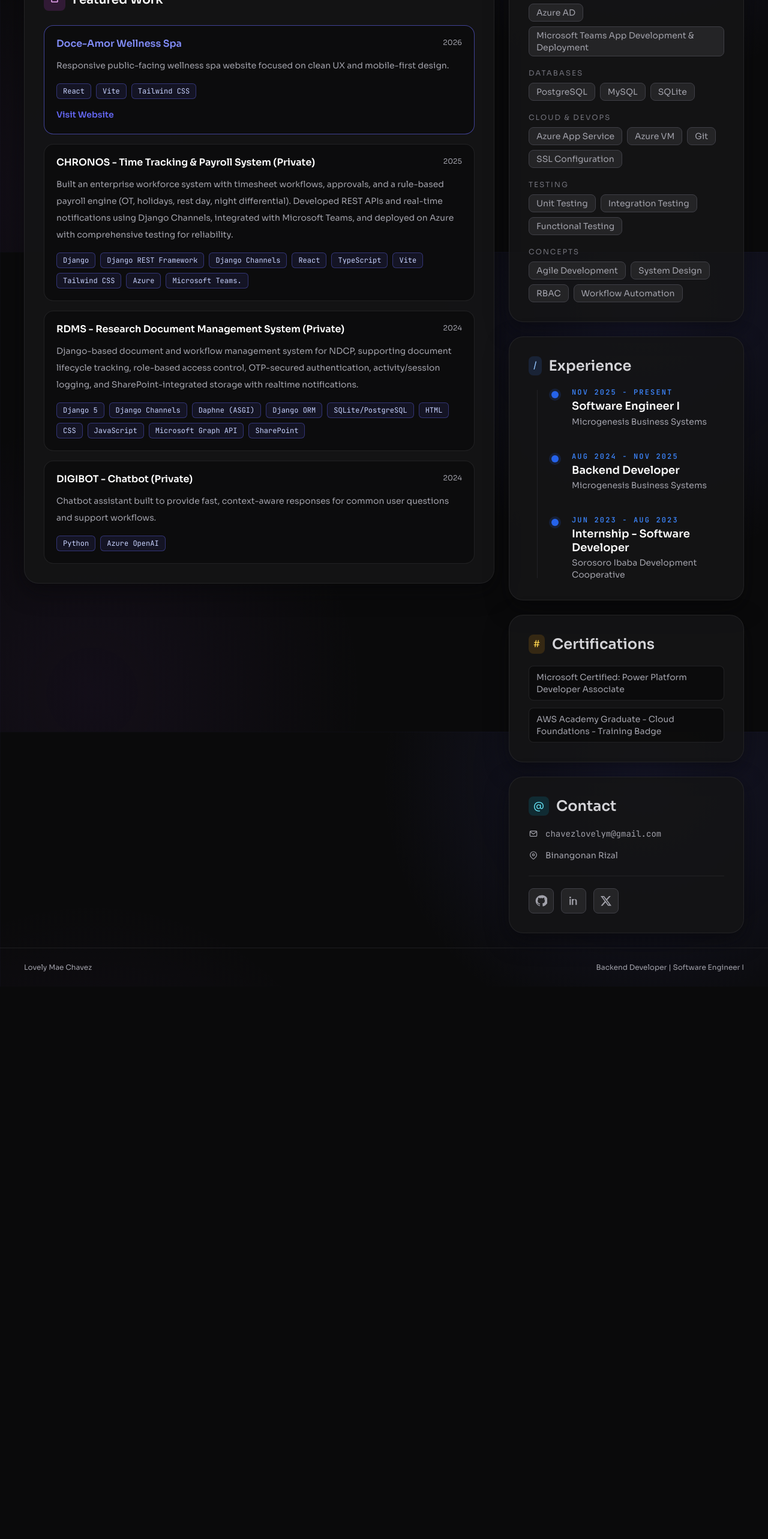
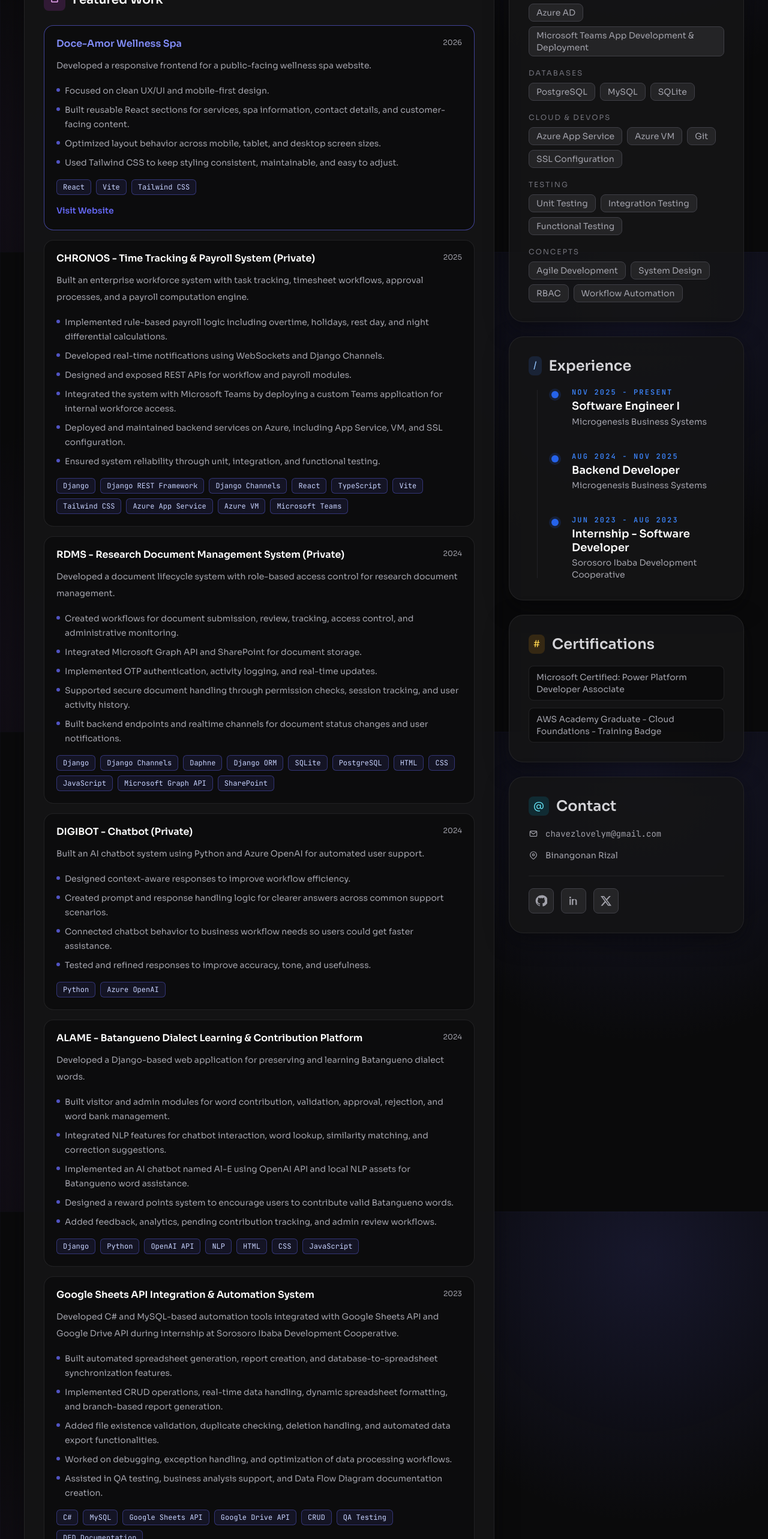
Before and after one commit to MsLovely-dev/lovely-chavez-portfolio, a React (Vite) app: page / in a window 1280 px wide. Shown: the part 1180-3746 px from the top of the page at 60% size. Before the commit the page ends 2825 px from the top, so only its background shows below. Built offline with nearby package versions, Linux system fonts and the light colour scheme.

Commit message:
C 20260511 : New Update

```diff
--- a/src/App.jsx
+++ b/src/App.jsx
@@ -73,6 +73,9 @@ function App() {
       summary:
         project.points.find((point) => point.startsWith('Overview:'))?.replace('Overview:', '').trim() ||
         project.points[0],
+      details: project.points.filter(
+        (point) => !point.startsWith('Overview:') && !point.startsWith('Stack:')
+      ),
       stackTags:
         project.points
           .find((point) => point.startsWith('Stack:'))
@@ -151,7 +154,7 @@ function App() {
                   View Projects
                 </a>
                 <a
-                  href={encodeURI(`${import.meta.env.BASE_URL}files/LOVELY MAE CHAVEZ_CV.pdf`)}
+                  href={encodeURI(`${import.meta.env.BASE_URL}files/LOVELY MAE CHAVEZ_CV1.pdf`)}
                   download
                   className="rounded-lg border border-border bg-surface/80 px-6 py-3 text-sm font-semibold text-text hover:border-accent/60 hover:text-white"
                 >
@@ -235,6 +238,16 @@ function App() {
                         </span>
                       </div>
                       <p className="mt-3 text-sm leading-7 text-muted">{project.summary}</p>
+                      {project.details.length > 0 ? (
+                        <ul className="mt-4 space-y-2 text-sm leading-6 text-muted">
+                          {project.details.map((detail) => (
+                            <li key={detail} className="flex gap-2">
+                              <span className="mt-2 h-1.5 w-1.5 shrink-0 rounded-full bg-accent/80" aria-hidden="true" />
+                              <span>{detail}</span>
+                            </li>
+                          ))}
+                        </ul>
+                      ) : null}
                       <div className="mt-4 flex flex-wrap gap-2">
                         {project.stackTags.map((tag) => (
                           <span
--- a/src/data/portfolioData.js
+++ b/src/data/portfolioData.js
@@ -3,22 +3,27 @@ export const projects = [
     title: 'CHRONOS - Time Tracking & Payroll System (Private)',
     year: 2025,
     points: [
-      'Built an enterprise workforce system with timesheet workflows, approvals, and a rule-based payroll engine (OT, holidays, rest day, night differential). Developed REST APIs and real-time notifications using Django Channels, integrated with Microsoft Teams, and deployed on Azure with comprehensive testing for reliability.',
-      'Rule-based payroll logic including overtime, holidays, rest day, and night differential calculations.',
-      'Real-time notifications using WebSockets (Django Channels).',
-      'REST APIs for workflow and payroll modules.',
-      'Microsoft Teams integration through a custom Teams application for internal workforce access.',
-      'Backend deployment and maintenance on Azure (App Service, VM, SSL configuration).',
-      'Unit, integration, and functional testing to ensure reliability.',
-      'Stack: Django, Django REST Framework, Django Channels, React, TypeScript, Vite, Tailwind CSS, Azure, Microsoft Teams.',
+      'Overview: Built an enterprise workforce system with task tracking, timesheet workflows, approval processes, and a payroll computation engine.',
+      'Implemented rule-based payroll logic including overtime, holidays, rest day, and night differential calculations.',
+      'Developed real-time notifications using WebSockets and Django Channels.',
+      'Designed and exposed REST APIs for workflow and payroll modules.',
+      'Integrated the system with Microsoft Teams by deploying a custom Teams application for internal workforce access.',
+      'Deployed and maintained backend services on Azure, including App Service, VM, and SSL configuration.',
+      'Ensured system reliability through unit, integration, and functional testing.',
+      'Stack: Django, Django REST Framework, Django Channels, React, TypeScript, Vite, Tailwind CSS, Azure App Service, Azure VM, Microsoft Teams',
     ],
   },
   {
     title: 'RDMS - Research Document Management System (Private)',
     year: 2024,
     points: [
-      'Django-based document and workflow management system for NDCP, supporting document lifecycle tracking, role-based access control, OTP-secured authentication, activity/session logging, and SharePoint-integrated storage with realtime notifications.',
-      'Stack: Django 5, Django Channels, Daphne (ASGI), Django ORM, SQLite/PostgreSQL, HTML, CSS, JavaScript, Microsoft Graph API, SharePoint',
+      'Overview: Developed a document lifecycle system with role-based access control for research document management.',
+      'Created workflows for document submission, review, tracking, access control, and administrative monitoring.',
+      'Integrated Microsoft Graph API and SharePoint for document storage.',
+      'Implemented OTP authentication, activity logging, and real-time updates.',
+      'Supported secure document handling through permission checks, session tracking, and user activity history.',
+      'Built backend endpoints and realtime channels for document status changes and user notifications.',
+      'Stack: Django, Django Channels, Daphne, Django ORM, SQLite, PostgreSQL, HTML, CSS, JavaScript, Microsoft Graph API, SharePoint',
     ],
   },
   {
@@ -26,7 +31,11 @@ export const projects = [
     liveUrl: 'https://doceamorwellnessspa.netlify.app/',
     year: 2026,
     points: [
-      'Responsive public-facing wellness spa website focused on clean UX and mobile-first design.',
+      'Overview: Developed a responsive frontend for a public-facing wellness spa website.',
+      'Focused on clean UX/UI and mobile-first design.',
+      'Built reusable React sections for services, spa information, contact details, and customer-facing content.',
+      'Optimized layout behavior across mobile, tablet, and desktop screen sizes.',
+      'Used Tailwind CSS to keep styling consistent, maintainable, and easy to adjust.',
       'Stack: React, Vite, Tailwind CSS',
     ],
   },
@@ -34,8 +43,38 @@ export const projects = [
     title: 'DIGIBOT - Chatbot (Private)',
     year: 2024,
     points: [
-      'Chatbot assistant built to provide fast, context-aware responses for common user questions and support workflows.',
+      'Overview: Built an AI chatbot system using Python and Azure OpenAI for automated user support.',
+      'Designed context-aware responses to improve workflow efficiency.',
+      'Created prompt and response handling logic for clearer answers across common support scenarios.',
+      'Connected chatbot behavior to business workflow needs so users could get faster assistance.',
+      'Tested and refined responses to improve accuracy, tone, and usefulness.',
       'Stack: Python, Azure OpenAI',
     ],
   },
+  {
+    title: 'ALAME - Batangueno Dialect Learning & Contribution Platform',
+    year: 2024,
+    points: [
+      'Overview: Developed a Django-based web application for preserving and learning Batangueno dialect words.',
+      'Built visitor and admin modules for word contribution, validation, approval, rejection, and word bank management.',
+      'Integrated NLP features for chatbot interaction, word lookup, similarity matching, and correction suggestions.',
+      'Implemented an AI chatbot named Al-E using OpenAI API and local NLP assets for Batangueno word assistance.',
+      'Designed a reward points system to encourage users to contribute valid Batangueno words.',
+      'Added feedback, analytics, pending contribution tracking, and admin review workflows.',
+      'Stack: Django, Python, OpenAI API, NLP, HTML, CSS, JavaScript',
+    ],
+  },
+  {
+    title: 'Google Sheets API Integration & Automation System',
+    year: 2023,
+    points: [
+      'Overview: Developed C# and MySQL-based automation tools integrated with Google Sheets API and Google Drive API during internship at Sorosoro Ibaba Development Cooperative.',
+      'Built automated spreadsheet generation, report creation, and database-to-spreadsheet synchronization features.',
+      'Implemented CRUD operations, real-time data handling, dynamic spreadsheet formatting, and branch-based report generation.',
+      'Added file existence validation, duplicate checking, deletion handling, and automated data export functionalities.',
+      'Worked on debugging, exception handling, and optimization of data processing workflows.',
+      'Assisted in QA testing, business analysis support, and Data Flow Diagram documentation creation.',
+      'Stack: C#, MySQL, Google Sheets API, Google Drive API, CRUD, QA Testing, DFD Documentation',
+    ],
+  },
 ]
```
Also changed, not shown: 2 other files (tests, documents, lock files or other folders).
